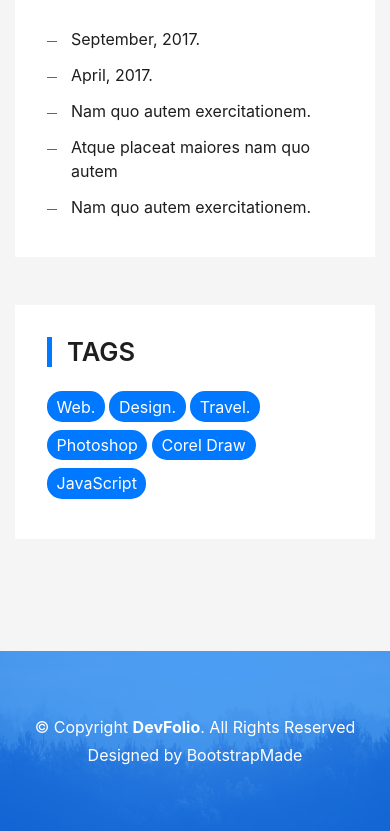
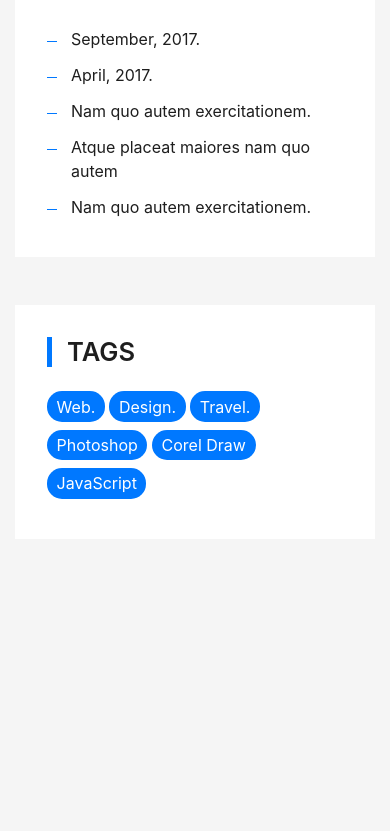
Before and after one commit to lanaabirached/lanaabirached.github.io, a plain HTML site: page blog-single.html in a window 390 px wide. Shown: the part 5388-6219 px from the top of the page. After the commit the page ends 5975 px from the top, so only its background shows below. Drawn offline with Linux system fonts and the light colour scheme; files whose address does not match are found by name.

Commit message:
Update blog-single.html

```diff
--- a/blog-single.html
+++ b/blog-single.html
@@ -51,14 +51,12 @@
           <li class="nav-item">
             <a class="nav-link js-scroll" href="#">About</a>
           </li>
-          <li class="nav-item">
-            <a class="nav-link js-scroll" href="#">Services</a>
-          </li>
+
           <li class="nav-item">
             <a class="nav-link js-scroll" href="#">Work</a>
           </li>
           <li class="nav-item">
-            <a class="nav-link js-scroll" href="#">Blog</a>
+            <a class="nav-link js-scroll" href="#">Interest</a>
           </li>
           <li class="nav-item">
             <a class="nav-link js-scroll" href="#">Contact</a>
@@ -352,31 +350,6 @@
   </section>
   <!--/ Section Blog-Single End /-->
 
-  <!--/ Section Contact-Footer Star /-->
-  <section class="paralax-mf footer-paralax bg-image sect-mt4 route" style="background-image: url(img/overlay-bg.jpg)">
-    <div class="overlay-mf"></div>
-    <footer>
-      <div class="container">
-        <div class="row">
-          <div class="col-sm-12">
-            <div class="copyright-box">
-              <p class="copyright">&copy; Copyright <strong>DevFolio</strong>. All Rights Reserved</p>
-              <div class="credits">
-                <!--
-                  All the links in the footer should remain intact.
-                  You can delete the links only if you purchased the pro version.
-                  Licensing information: https://bootstrapmade.com/license/
-                  Purchase the pro version with working PHP/AJAX contact form: https://bootstrapmade.com/buy/?theme=DevFolio
-                -->
-                Designed by <a href="https://bootstrapmade.com/">BootstrapMade</a>
-              </div>
-            </div>
-          </div>
-        </div>
-      </div>
-    </footer>
-  </section>
-  <!--/ Section Contact-footer End /-->
 
   <a href="#" class="back-to-top"><i class="fa fa-chevron-up"></i></a>
   <div id="preloader"></div>
```
